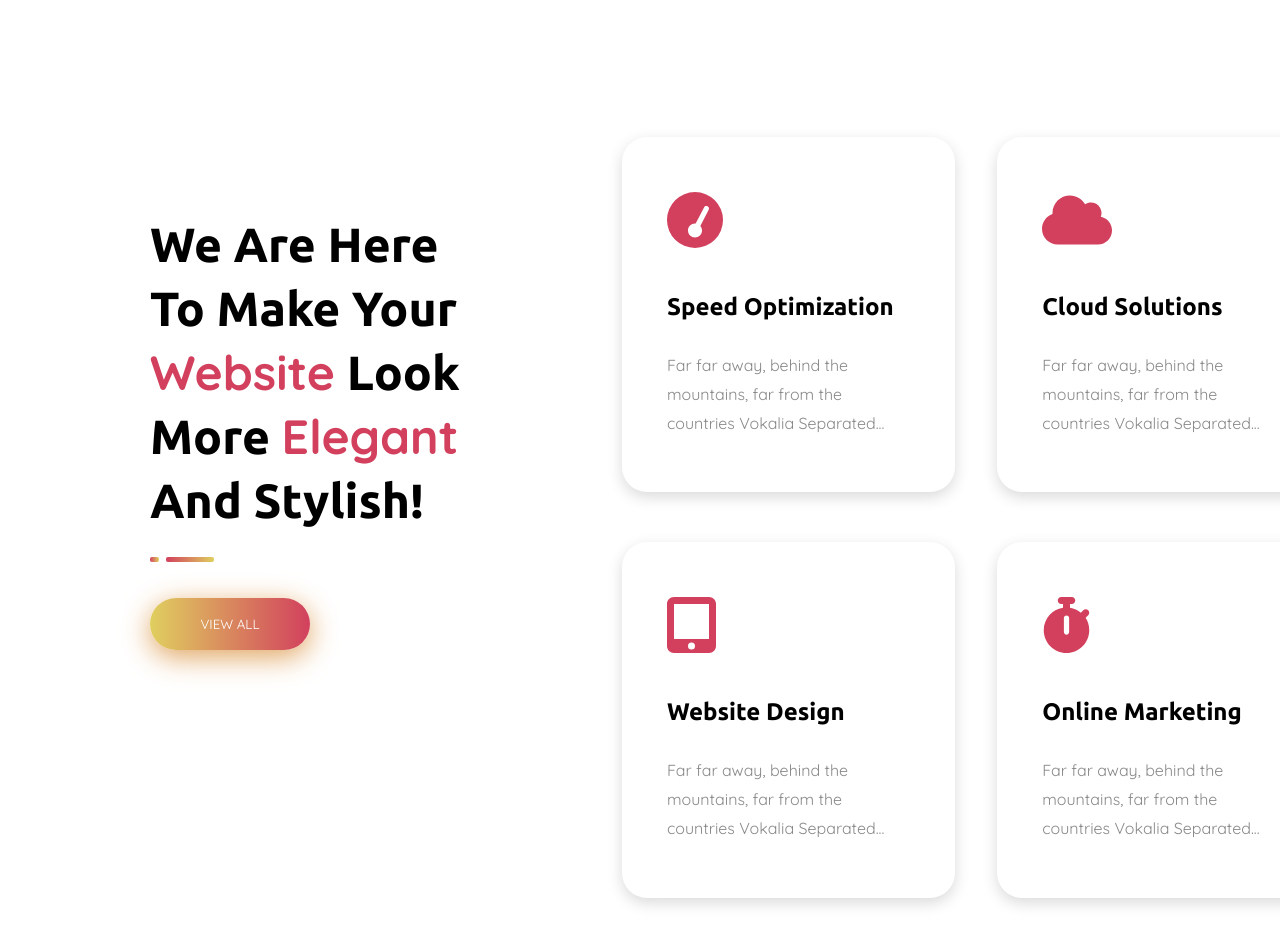
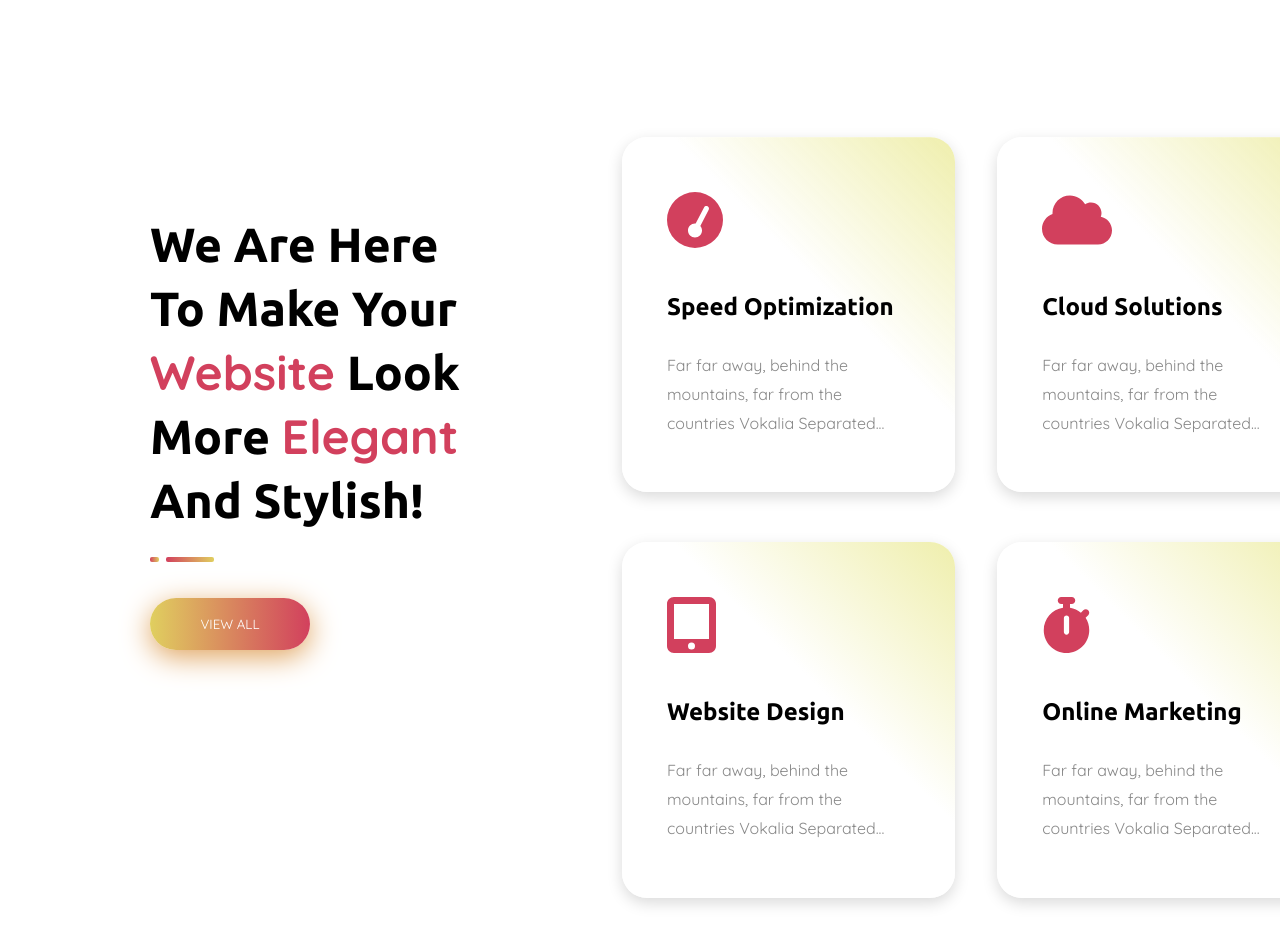
Before and after one commit to sebastianocalella/proj-html-vuejs, a Vue app: page / in a window 1280 px wide. Shown: the part 760-1704 px from the top of the page. Built offline with nearby package versions, Linux system fonts and the light colour scheme.

Commit message:
YourWebsite Card Animation

```diff
--- a/src/components/utilitiesComponents/IconCard.vue
+++ b/src/components/utilitiesComponents/IconCard.vue
@@ -19,13 +19,18 @@ export default {
 
 <style lang="scss" scoped>
 @use '../../styles/partials/colors' as *;
+
     .icon-card-container{
         width: 47%;
-        background-color: $bg-lightest;
+        background: linear-gradient(45deg, $bg-lightest,$bg-lightest 0 30%, $bg-gradient-yellow-t,$bg-gradient-green-t);
+        background-size: 300%;
+        background-position: left;
         box-shadow: rgba(0, 0, 0, 0.15) 0px 5px 15px;
         border-radius: 25px;
         padding: 55px 45px;
         margin-bottom: 50px;
+        transition: background-position .6s;
+
 
         .icon{
             font-size: 3.5rem;
@@ -43,9 +48,10 @@ export default {
         }
 
         &:hover{
-            background: linear-gradient(45deg,$bg-gradient-yellow-t,$bg-gradient-green-t);
+            background-position: right;
             h2,.icon,p{
                 color: $c-lightest;
+                transition: 300ms ease-in-out;
             }
         }
     }
```
